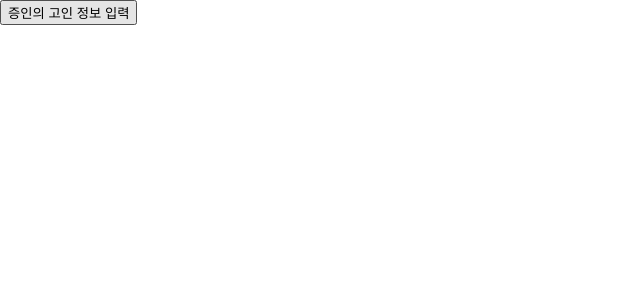
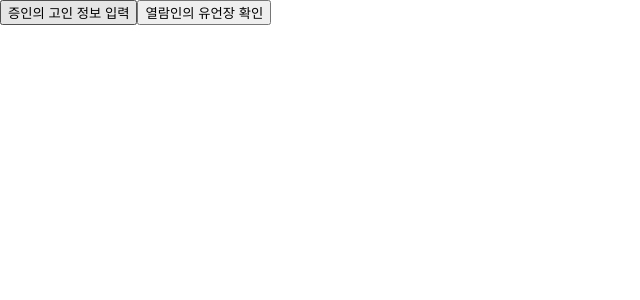
Before and after one commit to YooByWk/Epilogue-c208, a React (Create React App) app in the folder frontend/: page / in a window 1280 px wide. Shown: the top 300 px of the page, without its empty margins (0-640 px from the left). Built offline with nearby package versions, Linux system fonts and the light colour scheme.

Commit message:
Git : .gitignore 수정

```diff
--- a/frontend/src/Select.js
+++ b/frontend/src/Select.js
@@ -7,6 +7,7 @@ function Select() {
     return (
         <>
         <button onClick={(event) => Navi('/witness')}>증인의 고인 정보 입력</button>
+        <button onClick={(event) => Navi('/viewer')}>열람인의 유언장 확인</button>
         </>
     )
 }
```
Also changed, not shown: 13 other files (tests, documents, lock files or other folders).
